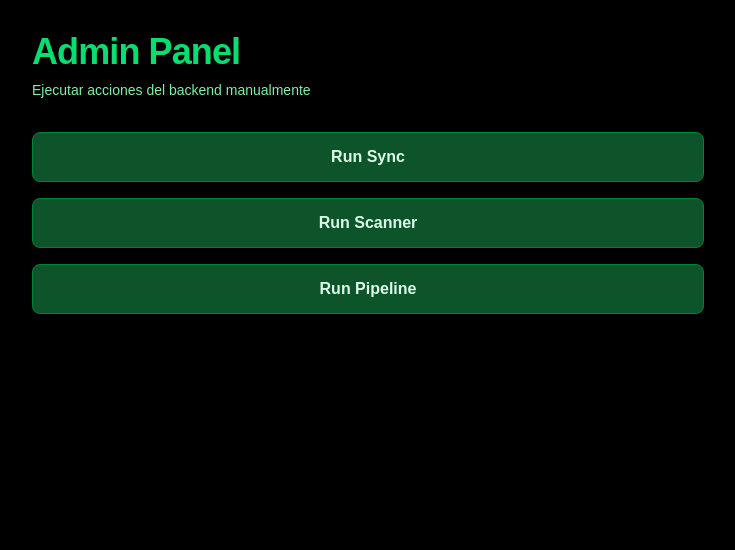
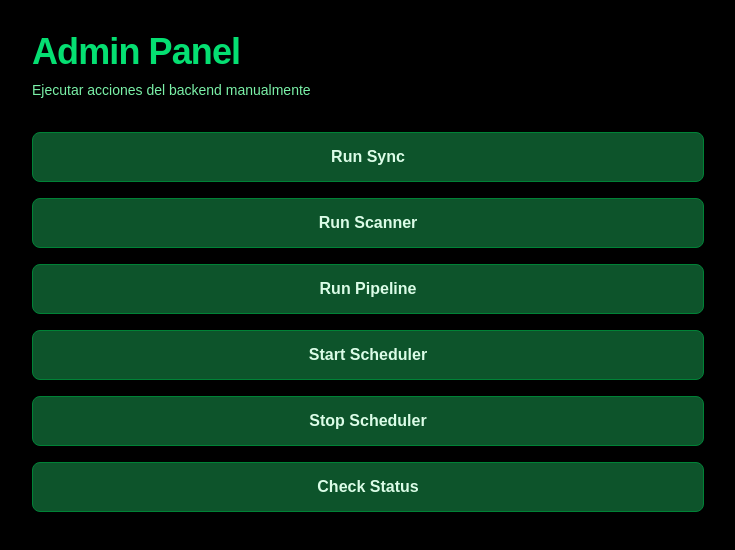
Before and after one commit to Loomart/predictator-front, a Next.js app: page /admin in a window 1280 px wide. Shown: the top 550 px of the page, without its empty margins (272-1007 px from the left). Built offline with nearby package versions, Linux system fonts and the light colour scheme; no server answers.

Commit message:
Add scheduler control buttons to AdminPage

```diff
--- a/src/app/admin/page.tsx
+++ b/src/app/admin/page.tsx
@@ -17,6 +17,22 @@ type ActionResponse = {
 export default function AdminPage() {
   const [message, setMessage] = useState<string | null>(null);
   const [isLoading, setIsLoading] = useState(false);
+
+  const API = process.env.NEXT_PUBLIC_API_URL;
+
+  async function runSchedulerStart() {
+    await fetch(`${API}/admin/scheduler/start`, { method: "POST" });
+  }
+
+  async function runSchedulerStop() {
+    await fetch(`${API}/admin/scheduler/stop`, { method: "POST" });
+  }
+
+  async function getSchedulerStatus() {
+    const res = await fetch(`${API}/admin/scheduler/status`);
+    const data = await res.json();
+    console.log(data);
+  }
 
   const runAction = async (endpoint: string, actionName: string) => {
     setIsLoading(true);
@@ -80,6 +96,24 @@ export default function AdminPage() {
           >
             {isLoading ? 'Ejecutando...' : 'Run Pipeline'}
           </button>
+          <button
+            onClick={runSchedulerStart}
+            disabled={isLoading}
+            className="w-full bg-green-900 hover:bg-green-800 disabled:bg-gray-700 text-green-100 font-semibold py-3 px-6 rounded-lg border border-green-700 transition disabled:cursor-not-allowed"
+          >
+            Start Scheduler </button>
+          <button
+            onClick={runSchedulerStop}
+            disabled={isLoading}
+            className="w-full bg-green-900 hover:bg-green-800 disabled:bg-gray-700 text-green-100 font-semibold py-3 px-6 rounded-lg border border-green-700 transition disabled:cursor-not-allowed"
+          >
+            Stop Scheduler</button>
+          <button
+            onClick={getSchedulerStatus}
+            disabled={isLoading}
+            className="w-full bg-green-900 hover:bg-green-800 disabled:bg-gray-700 text-green-100 font-semibold py-3 px-6 rounded-lg border border-green-700 transition disabled:cursor-not-allowed"
+          >
+            Check Status</button>
         </div>
 
         {message && (
```
